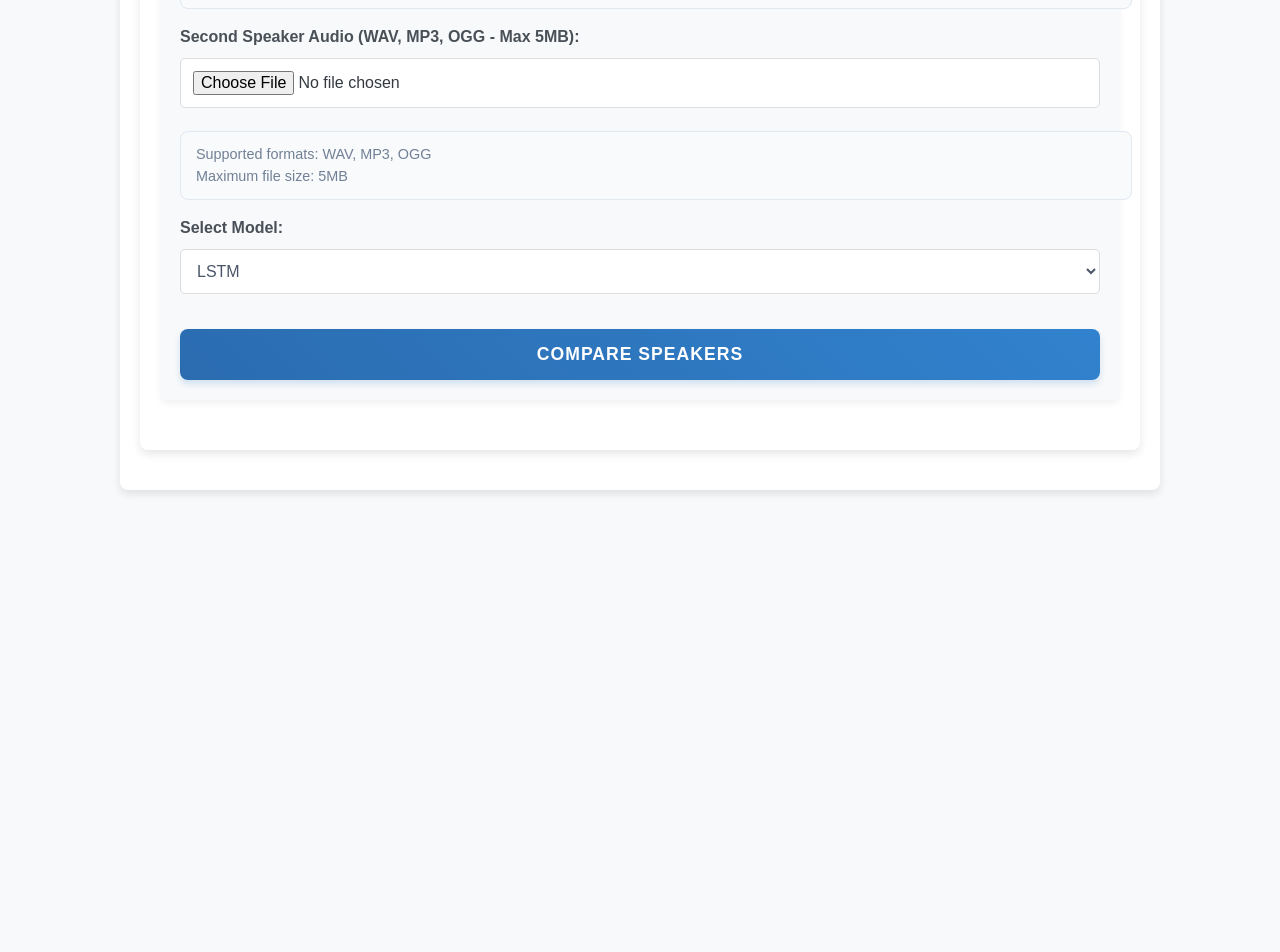
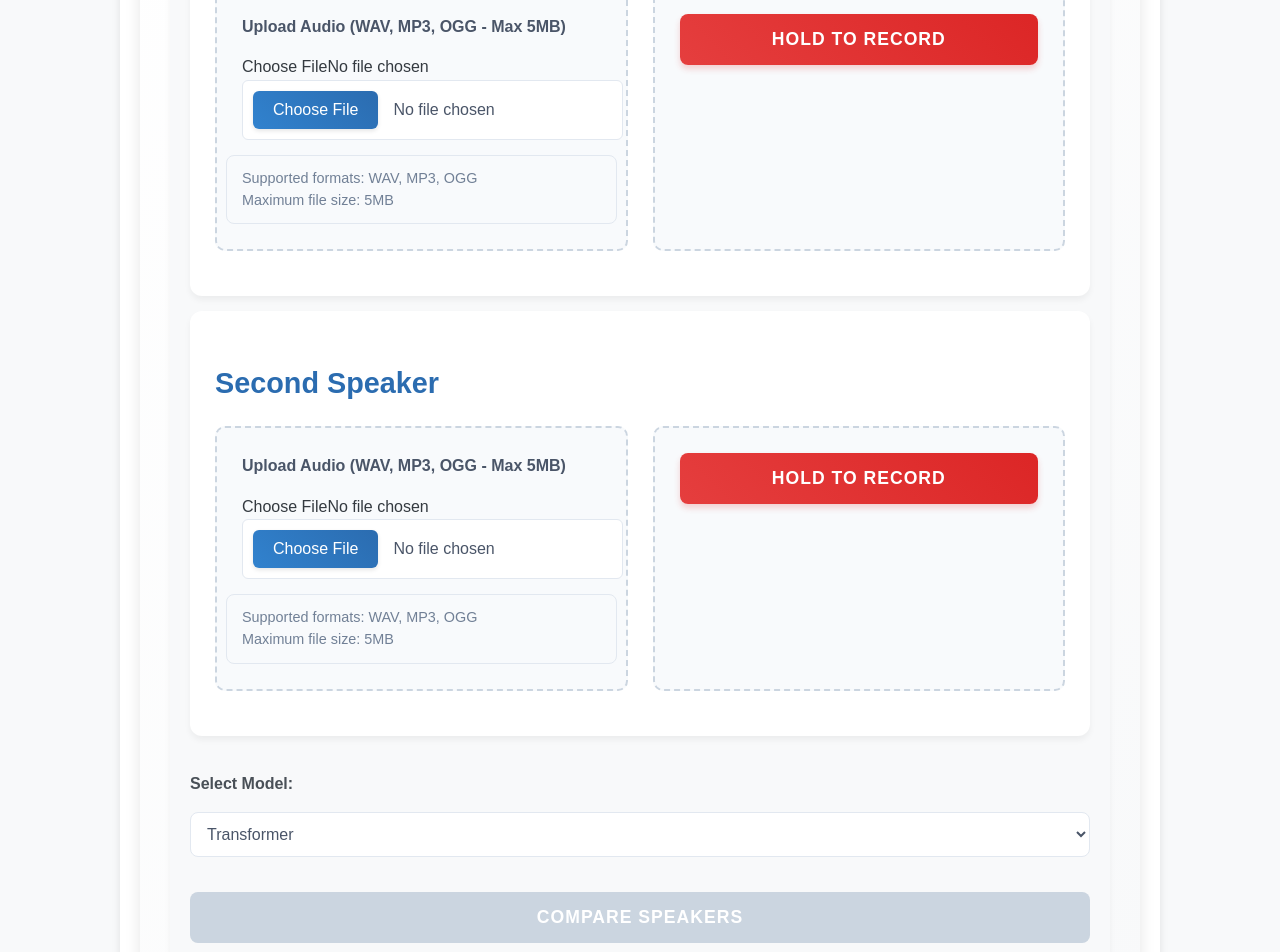
Before and after one commit to tranductri2003/PBL06_multi-speaker-voice-cloning-frontend, a React (Vite) app: page /speaker-verification in a window 1280 px wide. Shown: the part 460-1412 px from the top of the page. Before the commit the page ends 970 px from the top, so only its background shows below. Built offline with nearby package versions, Linux system fonts and the light colour scheme.

Commit message:
update ui speaker verification

```diff
--- a/src/api/speakerVerification.jsx
+++ b/src/api/speakerVerification.jsx
@@ -1,7 +1,7 @@
 import { SPEAKER_VERIFICATION_API } from '../configs/endpoints';
 
 export const models = [
-    { displayName: "LSTM", value: "lstm" },
+    // { displayName: "LSTM", value: "lstm" },
     { displayName: "Transformer", value: "transformer" },
 ];
 
--- a/src/components/layout/Header.jsx
+++ b/src/components/layout/Header.jsx
@@ -13,14 +13,14 @@ const Header = () => {
                 </NavLink>
             </div>
             <nav className="nav">
+                <NavLink to="/voice-enhancement" activeClassName="active">
+                    Denoise
+                </NavLink>
                 <NavLink to="/speaker-verification" activeClassName="active">
                     Speaker Verification
                 </NavLink>
                 <NavLink to="/text-to-speech" activeClassName="active">
                     Text-to-Speech
-                </NavLink>
-                <NavLink to="/voice-enhancement" activeClassName="active">
-                    Voice Enhancement
                 </NavLink>
             </nav>
         </header>
--- a/src/components/pages/speaker-verification/SpeakerVerification.css
+++ b/src/components/pages/speaker-verification/SpeakerVerification.css
@@ -1,72 +1,226 @@
 .speaker-verification {
     max-width: 1000px;
     margin: 20px auto;
-    padding: 20px;
-    background-color: #ffffff;
-    box-shadow: 0 4px 8px rgba(0, 0, 0, 0.1);
-    border-radius: 8px;
+    padding: 30px;
+    background: linear-gradient(to bottom right, #ffffff, #f8f9fa);
+    box-shadow: 0 8px 16px rgba(0, 0, 0, 0.1);
+    border-radius: 12px;
     font-family: Arial, sans-serif;
     line-height: 1.6;
 }
 
 .speaker-verification h1 {
-    font-size: 2rem;
+    font-size: 2.5rem;
     text-align: center;
-    color: #007bff;
-    margin-bottom: 20px;
+    color: #2b6cb0;
+    margin-bottom: 30px;
+    font-weight: 700;
+    text-shadow: 1px 1px 2px rgba(0,0,0,0.1);
 }
 
 .upload-form {
     display: flex;
     flex-direction: column;
-    gap: 15px;
-    margin-bottom: 30px;
+    gap: 25px;
+}
+
+.speaker-section {
+    background-color: #ffffff;
+    padding: 25px;
+    border-radius: 12px;
+    box-shadow: 0 4px 6px rgba(0, 0, 0, 0.05);
+}
+
+.speaker-section h2 {
+    font-size: 1.8rem;
+    color: #2b6cb0;
+    margin-bottom: 20px;
+    font-weight: 600;
+}
+
+.input-methods {
+    display: grid;
+    grid-template-columns: 1fr 1fr;
+    gap: 25px;
+    margin: 20px 0;
+    position: relative;
+    z-index: 2;
+}
+
+.upload-section {
+    background-color: #f8fafc;
+    padding: 25px;
+    border-radius: 10px;
+    border: 2px dashed #cbd5e0;
+    transition: all 0.3s ease;
+}
+
+.upload-section:hover, .record-section:hover {
+    border-color: #2b6cb0;
+    transform: translateY(-2px);
+}
+
+.file-input-label {
+    display: block;
+    font-size: 1rem;
+    color: #4a5568;
+    margin-bottom: 15px;
+}
+
+.upload-section input[type="file"] {
+    width: 100%;
+    font-size: 1rem;
+    color: #4a5568;
+    cursor: pointer;
+    padding: 10px;
+    border: 1px solid #e2e8f0;
+    border-radius: 6px;
+    background-color: white;
+}
+
+.upload-section input[type="file"]::file-selector-button {
+    padding: 10px 20px;
+    margin-right: 15px;
+    background: linear-gradient(45deg, #3182ce, #2b6cb0);
+    color: white;
+    border: none;
+    border-radius: 6px;
+    cursor: pointer;
+    transition: all 0.3s ease;
+}
+
+.upload-section input[type="file"]::file-selector-button:hover {
+    background: linear-gradient(45deg, #2b6cb0, #2c5282);
+    transform: translateY(-1px);
+    box-shadow: 0 4px 6px rgba(0, 0, 0, 0.15);
+}
+
+.upload-section input[type="file"]:disabled {
+    opacity: 0.7;
+    cursor: not-allowed;
+}
+
+.upload-section input[type="file"]:disabled::file-selector-button {
+    background: #cbd5e0;
+    cursor: not-allowed;
+    transform: none;
+    box-shadow: none;
+}
+
+.file-info {
+    width: 100%;
+    margin-top: 15px;
+    padding: 12px 15px;
+    background: #f8fafc;
+    border: 1px solid #e2e8f0;
+    border-radius: 8px;
+    color: #718096;
+    font-size: 0.9rem;
+    line-height: 1.5;
+}
+
+.record-button {
+    width: 100%;
+    padding: 15px 25px;
+    font-size: 1.1rem;
+    background: linear-gradient(45deg, #e53e3e, #dc2626);
+    color: white;
+    border: none;
+    border-radius: 8px;
+    cursor: pointer;
+    transition: all 0.3s ease;
+    text-transform: uppercase;
+    letter-spacing: 1px;
+    font-weight: 600;
+    box-shadow: 0 4px 6px rgba(220, 38, 38, 0.2);
+}
+
+.record-button:hover {
+    background: linear-gradient(45deg, #dc2626, #b91c1c);
+    transform: translateY(-2px);
+    box-shadow: 0 6px 8px rgba(220, 38, 38, 0.3);
+}
+
+.record-button.recording {
+    background: linear-gradient(45deg, #059669, #047857);
+    animation: pulse 1.5s infinite;
+}
+
+.record-button:disabled {
+    background: #cbd5e0;
+    cursor: not-allowed;
+    transform: none;
+    box-shadow: none;
+}
+
+.recorded-audio {
+    margin-top: 15px;
+    padding: 15px;
     background-color: #f8f9fa;
-    padding: 20px;
     border-radius: 8px;
+    border: 1px solid #e2e8f0;
+}
+
+.recorded-audio p {
+    color: #4a5568;
+    font-weight: 600;
+    margin-bottom: 10px;
+}
+
+.recorded-audio audio {
+    width: 100%;
 }
 
 .form-group {
-    display: flex;
-    flex-direction: column;
-    gap: 8px;
+    margin-top: 20px;
 }
 
 .form-group label {
-    font-weight: bold;
-    color: #495057;
+    display: block;
+    font-weight: 600;
+    color: #2d3748;
+    margin-bottom: 8px;
 }
 
-.form-group input,
 .form-group select {
+    width: 100%;
     padding: 12px;
     font-size: 1rem;
-    border-radius: 5px;
-    border: 1px solid #ddd;
+    border-radius: 8px;
+    border: 1px solid #e2e8f0;
     background-color: white;
+    color: #4a5568;
+    cursor: pointer;
 }
 
-button {
-    background-color: #007bff;
+.submit-button {
+    width: 100%;
+    padding: 15px 25px;
+    font-size: 1.1rem;
+    background: linear-gradient(45deg, #2b6cb0, #3182ce);
     color: white;
-    padding: 12px;
     border: none;
-    border-radius: 5px;
+    border-radius: 8px;
     cursor: pointer;
-    font-size: 1rem;
-    font-weight: bold;
     transition: all 0.3s ease;
+    text-transform: uppercase;
+    letter-spacing: 1px;
+    font-weight: 600;
+    box-shadow: 0 4px 6px rgba(49, 130, 206, 0.2);
+    margin-top: 20px;
 }
 
-button:hover {
-    background-color: #0056b3;
-    transform: translateY(-1px);
+.submit-button:hover {
+    background: linear-gradient(45deg, #3182ce, #2b6cb0);
+    transform: translateY(-2px);
+    box-shadow: 0 6px 8px rgba(49, 130, 206, 0.3);
 }
 
-button:disabled {
-    background-color: #cccccc;
+.submit-button:disabled {
+    background: #cbd5e0;
     cursor: not-allowed;
     transform: none;
+    box-shadow: none;
 }
 
 .results {
@@ -74,102 +228,30 @@ button:disabled {
     animation: fadeIn 0.5s ease-in;
 }
 
-.results h2 {
-    color: #007bff;
-    text-align: center;
-    margin-bottom: 20px;
-}
-
 .similarity-score {
     text-align: center;
-    margin: 20px 0;
-    padding: 25px;
-    background-color: #f8f9fa;
-    border-radius: 8px;
-    box-shadow: 0 2px 4px rgba(0, 0, 0, 0.05);
+    padding: 30px;
+    background: linear-gradient(to bottom right, #f8f9fa, #ffffff);
+    border-radius: 12px;
+    box-shadow: 0 4px 6px rgba(0, 0, 0, 0.05);
 }
 
 .similarity-score h3 {
-    color: #007bff;
-    font-size: 2.2rem;
-    margin-bottom: 20px;
-    font-weight: bold;
+    color: #2b6cb0;
+    font-size: 1.8rem;
+    margin-bottom: 15px;
 }
 
-.processing-info {
-    display: flex;
-    justify-content: center;
-    gap: 30px;
-    margin-top: 15px;
-    padding: 15px;
-    background-color: white;
-    border-radius: 6px;
-    box-shadow: 0 1px 3px rgba(0, 0, 0, 0.05);
+.similarity-score .score {
+    font-size: 3rem;
+    font-weight: 700;
+    color: #2b6cb0;
 }
 
-.info-item {
-    display: flex;
-    flex-direction: column;
-    align-items: center;
-    gap: 5px;
-}
-
-.info-label {
-    font-size: 0.9rem;
-    color: #6c757d;
-    font-weight: 500;
-}
-
-.info-value {
-    font-size: 1.1rem;
-    color: #212529;
-    font-weight: bold;
-}
-
-.audio-comparison {
-    display: grid;
-    grid-template-columns: 1fr 1fr;
-    gap: 25px;
-    margin-top: 25px;
-}
-
-.audio-section {
-    padding: 20px;
-    background-color: #f8f9fa;
-    border-radius: 8px;
-    box-shadow: 0 2px 4px rgba(0, 0, 0, 0.05);
-}
-
-.audio-section h3 {
-    color: #007bff;
-    text-align: center;
-    margin-bottom: 20px;
-    font-size: 1.4rem;
-}
-
-.audio-player, .spectrogram {
-    margin-bottom: 20px;
-    padding: 15px;
-    background-color: white;
-    border-radius: 6px;
-    box-shadow: 0 1px 3px rgba(0, 0, 0, 0.05);
-}
-
-.audio-player p, .spectrogram p {
-    font-weight: bold;
-    color: #495057;
-    margin-bottom: 10px;
-}
-
-.audio-section audio {
-    width: 100%;
-    margin: 10px 0;
-}
-
-.spectrogram img {
-    width: 100%;
-    border-radius: 4px;
-    box-shadow: 0 2px 4px rgba(0, 0, 0, 0.1);
+@keyframes pulse {
+    0% { transform: scale(1); }
+    50% { transform: scale(1.05); }
+    100% { transform: scale(1); }
 }
 
 @keyframes fadeIn {
@@ -218,6 +300,7 @@ button:disabled {
     align-items: center;
     justify-content: center;
     min-width: 40px;
+    animation: fillProgress 1s ease-out forwards;
 }
 
 .progress-label {
@@ -236,15 +319,6 @@ button:disabled {
     }
 }
 
-.progress-bar {
-    animation: fillProgress 1s ease-out forwards;
-    --final-width: var(--progress-width);
-}
-
-.similarity-score h3 {
-    margin-bottom: 20px;
-}
-
 .progress-bar-container:hover .progress-bar {
     filter: brightness(1.1);
 }
--- a/src/components/pages/speaker-verification/SpeakerVerification.jsx
+++ b/src/components/pages/speaker-verification/SpeakerVerification.jsx
@@ -2,65 +2,161 @@ import React from "react";
 import useSpeakerVerification from "../../../hooks/useSpeakerVerification";
 import { models } from "../../../api/speakerVerification";
 import "./SpeakerVerification.css";
-import { MAX_FILE_SIZE } from "../../../configs/constant";
 
 const SpeakerVerification = () => {
     const {
         firstAudio,
         secondAudio,
+        firstRecordedAudio,
+        secondRecordedAudio,
         result,
         isLoading,
+        isRecordingFirst,
+        isRecordingSecond,
+        hasPermission,
         modelType,
         handleFirstAudioChange,
         handleSecondAudioChange,
         handleModelChange,
         handleSubmit,
+        startRecordingFirst,
+        stopRecordingFirst,
+        startRecordingSecond,
+        stopRecordingSecond,
+        requestMicrophonePermission
     } = useSpeakerVerification();
+
+    const handleFirstRecordMouseDown = async () => {
+        try {
+            if (hasPermission === null) {
+                await requestMicrophonePermission();
+            }
+            await startRecordingFirst();
+        } catch (error) {
+            alert("Please grant microphone permissions to record audio.");
+        }
+    };
+
+    const handleSecondRecordMouseDown = async () => {
+        try {
+            if (hasPermission === null) {
+                await requestMicrophonePermission();
+            }
+            await startRecordingSecond();
+        } catch (error) {
+            alert("Please grant microphone permissions to record audio.");
+        }
+    };
+
+    const similarityScore = result?.similarity_score;
 
     return (
         <div className="speaker-verification">
             <h1>Speaker Verification</h1>
             <form onSubmit={handleSubmit} className="upload-form">
-                <div className="form-group">
-                    <label htmlFor="first-audio">
-                        First Speaker Audio (WAV, MP3, OGG - Max {MAX_FILE_SIZE / (1024 * 1024)}MB):
+                <div className="speaker-section">
+                    <h2>First Speaker</h2>
+                    <div className="input-methods">
+                        <div className="upload-section">
+                            <label className="file-input-label">
+                                Upload Audio (WAV, MP3, OGG - Max 5MB)
                             </label>
+                            <div className="file-input-container">
+                                <label htmlFor="first-audio" className="choose-file-button">
+                                    Choose File
+                                </label>
+                                <span className="file-name">
+                                    {firstAudio ? firstAudio.name : 'No file chosen'}
+                                </span>
                                 <input
                                     type="file"
                                     id="first-audio"
-                        accept=".wav,.mp3,.ogg,audio/wav,audio/mpeg,audio/mp3,audio/ogg"
+                                    accept=".wav,.mp3,.ogg"
                                     onChange={handleFirstAudioChange}
-                        disabled={isLoading}
+                                    disabled={isLoading || isRecordingFirst}
                                 />
-                    <small className="file-info">
+                            </div>
+                            <div className="file-info">
                                 Supported formats: WAV, MP3, OGG
                                 <br />
-                        Maximum file size: {MAX_FILE_SIZE / (1024 * 1024)}MB
-                    </small>
+                                Maximum file size: 5MB
                             </div>
-                <div className="form-group">
-                    <label htmlFor="second-audio">
-                        Second Speaker Audio (WAV, MP3, OGG - Max {MAX_FILE_SIZE / (1024 * 1024)}MB):
+                        </div>
+                        <div className="record-section">
+                            <button
+                                type="button"
+                                className={`record-button ${isRecordingFirst ? 'recording' : ''}`}
+                                onMouseDown={handleFirstRecordMouseDown}
+                                onMouseUp={stopRecordingFirst}
+                                onMouseLeave={stopRecordingFirst}
+                                disabled={isLoading}
+                            >
+                                {isRecordingFirst ? 'Recording...' : 'Hold to Record'}
+                            </button>
+                            {firstRecordedAudio && (
+                                <div className="recorded-audio">
+                                    <audio controls src={URL.createObjectURL(firstRecordedAudio)} />
+                                </div>
+                            )}
+                        </div>
+                    </div>
+                </div>
+
+                <div className="speaker-section">
+                    <h2>Second Speaker</h2>
+                    <div className="input-methods">
+                        <div className="upload-section">
+                            <label className="file-input-label">
+                                Upload Audio (WAV, MP3, OGG - Max 5MB)
                             </label>
+                            <div className="file-input-container">
+                                <label htmlFor="second-audio" className="choose-file-button">
+                                    Choose File
+                                </label>
+                                <span className="file-name">
+                                    {secondAudio ? secondAudio.name : 'No file chosen'}
+                                </span>
                                 <input
                                     type="file"
                                     id="second-audio"
-                        accept=".wav,.mp3,.ogg,audio/wav,audio/mpeg,audio/mp3,audio/ogg"
+                                    accept=".wav,.mp3,.ogg"
                                     onChange={handleSecondAudioChange}
-                        disabled={isLoading}
+                                    disabled={isLoading || isRecordingSecond}
                                 />
-                    <small className="file-info">
+                            </div>
+                            <div className="file-info">
                                 Supported formats: WAV, MP3, OGG
                                 <br />
-                        Maximum file size: {MAX_FILE_SIZE / (1024 * 1024)}MB
-                    </small>
+                                Maximum file size: 5MB
                             </div>
+                        </div>
+                        <div className="record-section">
+                            <button
+                                type="button"
+                                className={`record-button ${isRecordingSecond ? 'recording' : ''}`}
+                                onMouseDown={handleSecondRecordMouseDown}
+                                onMouseUp={stopRecordingSecond}
+                                onMouseLeave={stopRecordingSecond}
+                                disabled={isLoading}
+                            >
+                                {isRecordingSecond ? 'Recording...' : 'Hold to Record'}
+                            </button>
+                            {secondRecordedAudio && (
+                                <div className="recorded-audio">
+                                    <audio controls src={URL.createObjectURL(secondRecordedAudio)} />
+                                </div>
+                            )}
+                        </div>
+                    </div>
+                </div>
+
                 <div className="form-group">
                     <label htmlFor="model-select">Select Model:</label>
                     <select
                         id="model-select"
                         value={modelType}
                         onChange={handleModelChange}
+                        disabled={isLoading}
                     >
                         {models.map((model) => (
                             <option key={model.value} value={model.value}>
@@ -69,8 +165,13 @@ const SpeakerVerification = () => {
                         ))}
                     </select>
                 </div>
-                <button type="submit" disabled={isLoading}>
-                    {isLoading ? "Processing..." : "Compare Speakers"}
+
+                <button
+                    type="submit"
+                    disabled={isLoading || (!firstAudio && !firstRecordedAudio) || (!secondAudio && !secondRecordedAudio)}
+                    className="submit-button"
+                >
+                    {isLoading ? 'Processing...' : 'Compare Speakers'}
                 </button>
             </form>
 
--- a/src/hooks/useSpeakerVerification.js
+++ b/src/hooks/useSpeakerVerification.js
@@ -1,13 +1,30 @@
 import { useState } from "react";
 import { compareSpeakers } from "../api/speakerVerification";
 import { MAX_FILE_SIZE } from "../configs/constant";
+import useAudioRecorder from "./useAudioRecorder";
 
 const useSpeakerVerification = () => {
     const [firstAudio, setFirstAudio] = useState(null);
     const [secondAudio, setSecondAudio] = useState(null);
     const [result, setResult] = useState(null);
     const [isLoading, setIsLoading] = useState(false);
-    const [modelType, setModelType] = useState("lstm");
+    const [modelType, setModelType] = useState("transformer");
+
+    const {
+        isRecording: isRecordingFirst,
+        recordedAudio: firstRecordedAudio,
+        hasPermission,
+        startRecording: startRecordingFirst,
+        stopRecording: stopRecordingFirst,
+        requestMicrophonePermission
+    } = useAudioRecorder();
+
+    const {
+        isRecording: isRecordingSecond,
+        recordedAudio: secondRecordedAudio,
+        startRecording: startRecordingSecond,
+        stopRecording: stopRecordingSecond
+    } = useAudioRecorder();
 
     const validateAudioFile = (file, inputName) => {
         if (file.size > MAX_FILE_SIZE) {
@@ -47,14 +64,17 @@ const useSpeakerVerification = () => {
 
     const handleSubmit = async (e) => {
         e.preventDefault();
-        if (!firstAudio || !secondAudio) {
-            alert("Please upload both audio files.");
+        const audioToProcessFirst = firstRecordedAudio || firstAudio;
+        const audioToProcessSecond = secondRecordedAudio || secondAudio;
+
+        if (!audioToProcessFirst || !audioToProcessSecond) {
+            alert("Please provide both audio inputs.");
             return;
         }
 
         const formData = new FormData();
-        formData.append("first_audio", firstAudio);
-        formData.append("second_audio", secondAudio);
+        formData.append("first_audio", audioToProcessFirst);
+        formData.append("second_audio", audioToProcessSecond);
 
         try {
             setIsLoading(true);
@@ -71,13 +91,23 @@ const useSpeakerVerification = () => {
     return {
         firstAudio,
         secondAudio,
+        firstRecordedAudio,
+        secondRecordedAudio,
         result,
         isLoading,
+        isRecordingFirst,
+        isRecordingSecond,
+        hasPermission,
         modelType,
         handleFirstAudioChange,
         handleSecondAudioChange,
         handleModelChange,
         handleSubmit,
+        startRecordingFirst,
+        stopRecordingFirst,
+        startRecordingSecond,
+        stopRecordingSecond,
+        requestMicrophonePermission
     };
 };
 
```
Lines whose indentation alone changed are shown as unchanged.
